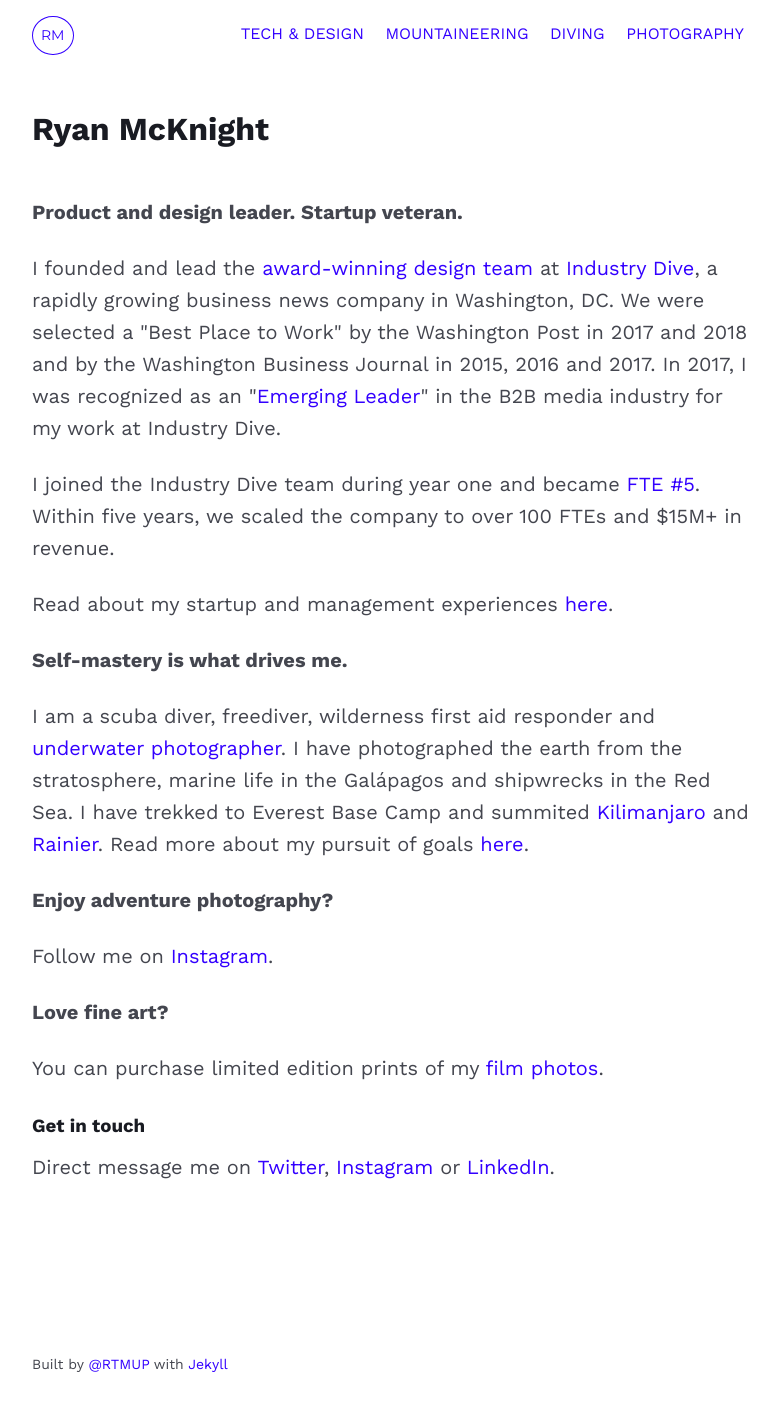
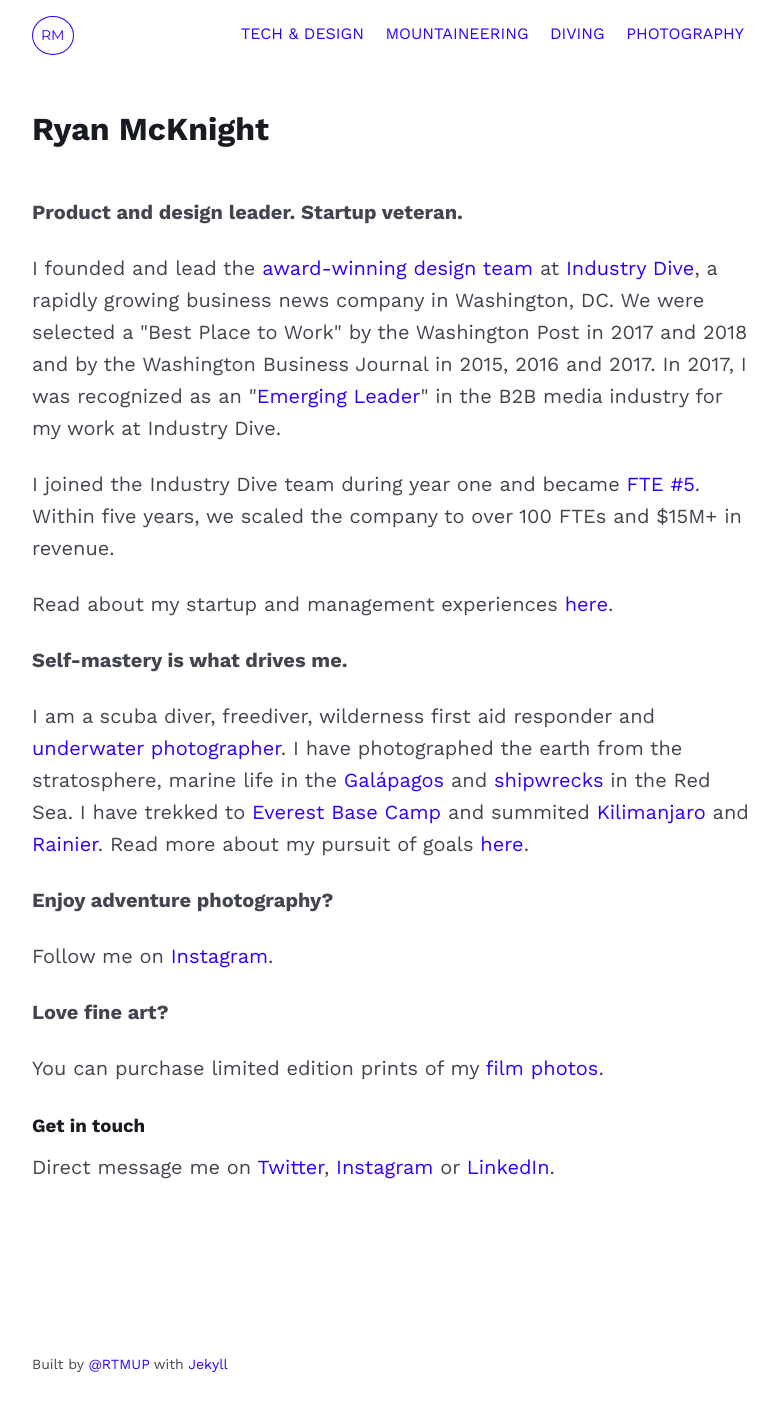
Before and after one commit to mcknightlabs/rtmup, a Jekyll site: the page built from index.html, in a window 1280 px wide. Shown: the whole page, without its empty margins (248-1026 px from the left). Built offline with Jekyll 4.4.1, drawn with Linux system fonts in a browser that asks for light colours; some of the changed lines change nothing that is shown.

Commit message:
updates home page

```diff
--- a/index.html
+++ b/index.html
@@ -16,7 +16,7 @@ layout: default
 
 <p><strong>Self-mastery is what drives me.</strong></p>
 
-<p>I am a scuba diver, freediver, wilderness first aid responder and <a ref="http://divegoals.com/uwp/2018/01/30/uwphotography.html">underwater photographer</a>. I have photographed the earth from the stratosphere, marine life in the Galápagos and shipwrecks in the Red Sea. I have trekked to Everest Base Camp and summited <a href="http://summitgoals.com/ascents/2017/01/12/kilimanjaro.html">Kilimanjaro</a> and <a href="http://summitgoals.com/ascents/2018/06/21/rainier.html">Rainier</a>. Read more about my pursuit of goals <a href="{{ site.github.url }}/goals">here</a>.</p>
+<p>I am a scuba diver, freediver, wilderness first aid responder and <a href="http://divegoals.com/uwp/2018/01/30/uwphotography.html">underwater photographer</a>. I have photographed the earth from the stratosphere, marine life in the <a href="http://divegoals.com/dive/2018/01/29/galapagos.html">Galápagos</a> and <a href="https://www.instagram.com/p/BhjlN3wjOvB/?taken-by=divegoals">shipwrecks</a> in the Red Sea. I have trekked to <a href="http://summitgoals.com/ascents/2016/11/05/everest.html">Everest Base Camp</a> and summited <a href="http://summitgoals.com/ascents/2017/01/12/kilimanjaro.html">Kilimanjaro</a> and <a href="http://summitgoals.com/ascents/2018/06/21/rainier.html">Rainier</a>. Read more about my pursuit of goals <a href="{{ site.github.url }}/goals">here</a>.</p>
 
 <p><strong>Enjoy adventure photography?</strong></p>
 
```
